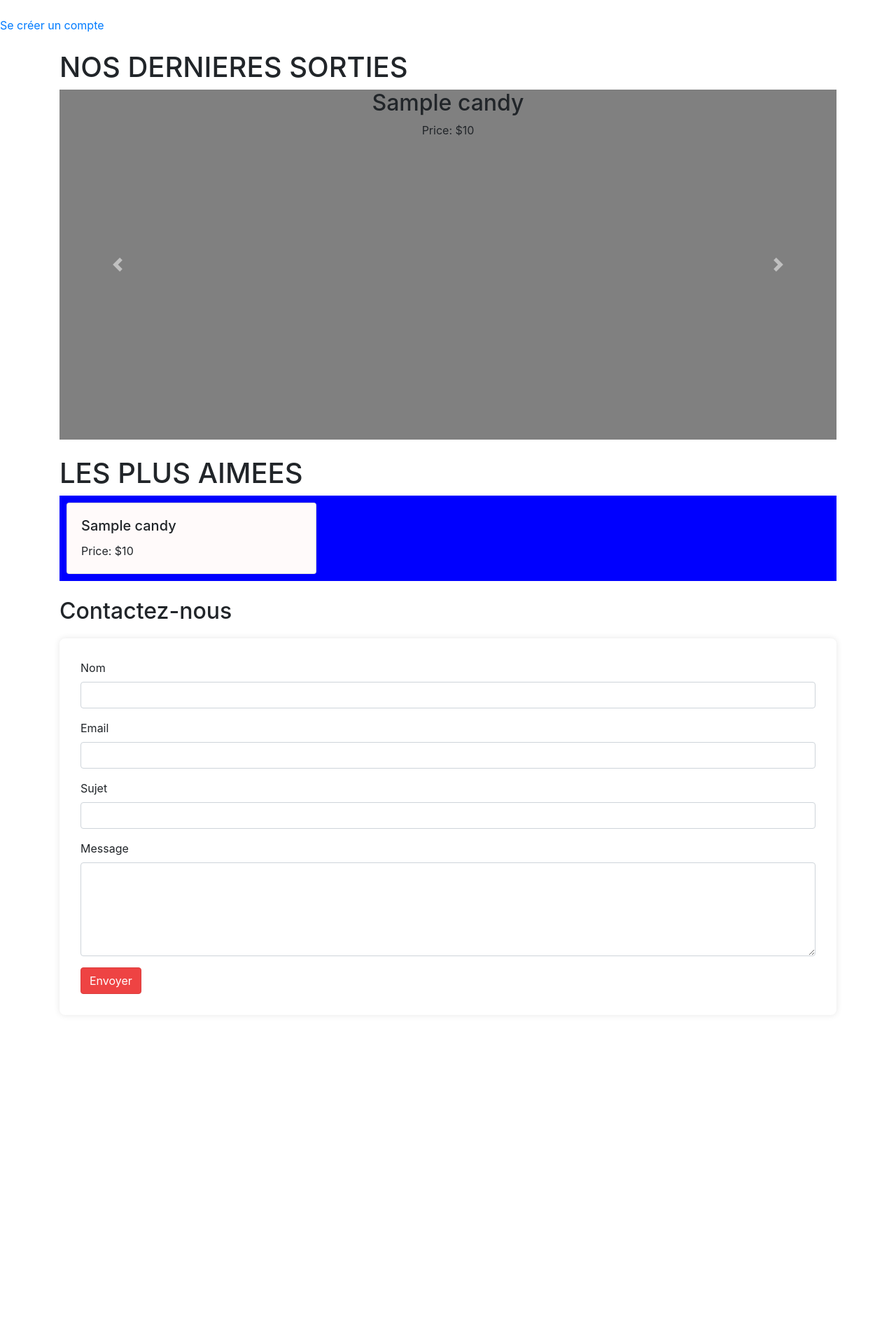
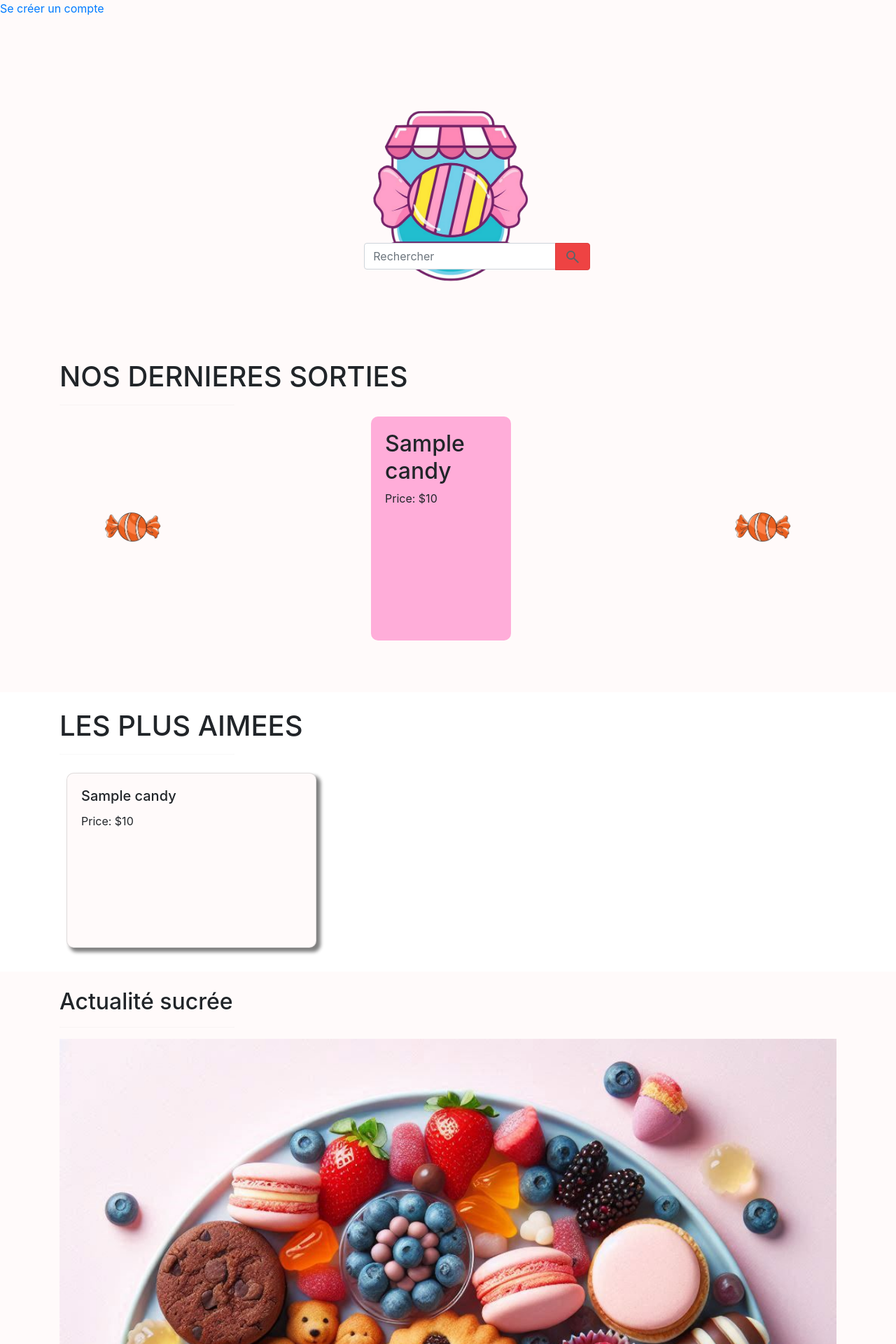
Before and after one commit to clarisse-lebaut/boutique-en-ligne, a PHP site: page /pages/home.php in a window 1280 px wide. Shown: the top 1920 px of the page at 70% size. Before the commit the page ends 1420 px from the top, so only its background shows below. Run offline with PHP 8.4, Linux system fonts and the light colour scheme; tables that the repository leaves empty or names only in its code hold one stand-in row (values such as "Sample post"); some libraries are stand-ins or nearby versions; some web fonts are replaced.

Commit message:
slider for last add product in database, form contact + request, start front, class for searchBar

```diff
--- /dev/null
+++ b/assets/components/search.php
@@ -0,0 +1,55 @@
+<?php
+
+class SearchForm
+{
+    public function render()
+    {
+        ?>
+        <!DOCTYPE html>
+        <html lang="en">
+
+        <head>
+            <meta charset="UTF-8">
+            <meta name="viewport" content="width=device-width, initial-scale=1.0">
+            <title>Document</title>
+            <style>
+                .logo_search {
+                    display: flex;
+                    justify-content: center;
+                    align-items: center;
+                    padding: 100px;
+                    position: relative;
+                }
+
+                .candy_shop_pic {
+                    width: 250px;
+                }
+
+                .search {
+                    display: flex;
+                    gap: 5px;
+                    position: absolute;
+                    bottom: 24%;
+                    left: 39.5%;
+                }
+            </style>
+        </head>
+
+        <body>
+            <div class="container mt-4 logo_search">
+                <img class="candy_shop_pic" src="../assets/images/search/candy-shop.png" alt="">
+                <div class="search">
+                    <div class="input-group mb-3">
+                        <input type="text" class="form-control" placeholder="Rechercher" aria-label="Recipient's username"
+                            aria-describedby="button-addon2" method="POST">
+                        <button type="button" id="button-addon2" class="btn btn-primary"><img src="../../assets/images/icon/search.svg"></button>
+                    </div>
+                </div>
+            </div>
+        </body>
+
+        </html>
+        <?php
+    }
+}
+?>
--- /dev/null
+++ b/assets/script/search.js
@@ -0,0 +1,15 @@
+function searchItems() {
+  let query = document.getElementById("search").value;
+  if (query.length > 2) {
+    let xhr = new XMLHttpRequest();
+    xhr.open("GET", "search.php?q=" + query, true);
+    xhr.onload = function () {
+      if (xhr.status == 200) {
+        document.getElementById("results").innerHTML = xhr.responseText;
+      }
+    };
+    xhr.send();
+  } else {
+    document.getElementById("results").innerHTML = "";
+  }
+}
--- /dev/null
+++ b/assets/script/slider.js
@@ -0,0 +1,44 @@
+let items = document.querySelectorAll(".slider .item");
+let next = document.getElementById("next");
+let prev = document.getElementById("prev");
+
+let active = 2; // Initial slide set to 1 (second slide)
+function loadShow() {
+  let stt = 0;
+  items[active].style.transform = `none`;
+  items[active].style.zIndex = 1;
+  items[active].style.filter = "none";
+  items[active].style.opacity = 1;
+
+  for (let i = active + 1; i < items.length; i++) {
+    stt++;
+    items[i].style.transform = `translateX(${120 * stt}px) scale(${
+      1 - 0.1 * stt
+    }) perspective(16px) rotateY(-1deg)`;
+    items[i].style.zIndex = -stt;
+    items[i].style.filter = "blur(5px)";
+    items[i].style.opacity = stt > 2 ? 0 : 0.6;
+  }
+
+  stt = 0;
+  for (let i = active - 1; i >= 0; i--) {
+    stt++;
+    items[i].style.transform = `translateX(${-120 * stt}px) scale(${
+      1 - 0.1 * stt
+    }) perspective(16px) rotateY(1deg)`;
+    items[i].style.zIndex = -stt;
+    items[i].style.filter = "blur(5px)";
+    items[i].style.opacity = stt > 2 ? 0 : 0.6;
+  }
+}
+
+loadShow();
+
+next.onclick = function () {
+  active = active + 1 < items.length ? active + 1 : active;
+  loadShow();
+};
+prev.onclick = function () {
+  active = active - 1 >= 0 ? active - 1 : active;
+  loadShow();
+};
--- a/classes/request.php
+++ b/classes/request.php
@@ -26,9 +26,10 @@ class Request extends BDD
       return 'Failed to add user';
     }
   }
-  public function getProducts()
+
+  public function getProductsCarousel()
   {
-    $sql = 'SELECT name, price FROM candy';
+    $sql = 'SELECT name, price FROM candy ORDER BY created_at DESC LIMIT 5';
     $stmt = $this->connection->prepare($sql);
 
     if ($stmt->execute()) {
@@ -39,7 +40,7 @@ class Request extends BDD
     }
   }
 
-  public function getProductsDamier()
+  public function getProductsCheckerBoard()
   {
     $sql = 'SELECT name, price FROM candy ORDER BY RAND() LIMIT 9';
     $stmt = $this->connection->prepare($sql);
@@ -51,5 +52,4 @@ class Request extends BDD
       return false;
     }
   }
-
 }
--- a/pages/home.php
+++ b/pages/home.php
@@ -4,14 +4,16 @@ require '../classes/bdd.php';
 require '../classes/request.php';
 
 include "../assets/components/header.php";
+include "../assets/components/search.php";
 
 // Appelle la fonction pour obtenir les produits
 $request = new Request();
-$products = $request->getProducts();
-$productsDamier = $request->getProductsDamier();
+$products = $request->getProductsCarousel();
+$productsDamier = $request->getProductsCheckerBoard();
 
 include "../assets/components/footer.php";
 ?>
+
 
 <!DOCTYPE html>
 <html lang="en">
@@ -20,72 +22,124 @@ include "../assets/components/footer.php";
     <meta charset="UTF-8">
     <meta name="viewport" content="width=device-width, initial-scale=1.0">
     <title><?php echo $pageTitle; ?></title>
+    <link rel="stylesheet" href="../assets/css/global.css">
     <link href="https://maxcdn.bootstrapcdn.com/bootstrap/4.5.2/css/bootstrap.min.css" rel="stylesheet">
     <script src="https://code.jquery.com/jquery-3.5.1.slim.min.js"></script>
     <script src="https://cdn.jsdelivr.net/npm/@popperjs/core@2.5.4/dist/umd/popper.min.js"></script>
     <script src="https://stackpath.bootstrapcdn.com/bootstrap/4.5.2/js/bootstrap.min.js"></script>
-    <style>
-        .carousel_style {
-            height: 500px;
-            background-color: gray;
-        }
-
-        .candy_details {
-            display: flex;
-            flex-direction: column;
-            justify-content: center;
-            align-items: center;
-            text-align: center;
-        }
-    </style>
+    <script src="../assets/script/slider.js" defer></script>
+    <script src="../assets/script/search.js" defer></script>
 </head>
-
-<body>
-
-    <div class="container mb-4">
-
-    </div>
 
 <a href="./create_account.php">Se créer un compte</a>
 
-    <div class="container mt-4">
+<?php
+// Appelle de classe pour la barre de recherche
+$searchForm = new SearchForm();
+$searchForm->render();
+?>
+
+<style>
+    body {
+        background-color: #fffafa;
+    }
+
+    .slider {
+        position: relative;
+        width: 100%;
+        height: 370px;
+        display: flex;
+    }
+
+    .item {
+        position: absolute;
+        width: 200px;
+        height: 320px;
+        text-align: justify;
+        border-radius: 10px;
+        padding: 20px;
+        transition: 0.5s;
+        left: calc(50% - 110px);
+        top: 0;
+        background-color: #ffadd9;
+    }
+
+    #next,
+    #prev {
+        position: absolute;
+        top: 30%;
+        color: red;
+        background-color: transparent;
+        border: none;
+        font-weight: bold;
+        left: 50px;
+    }
+
+    #prev:hover,
+    #next:hover {
+        width: 100px;
+        top: 20%;
+        left: 30px;
+    }
+
+    #next:hover {
+        left: unset;
+        right: 30px;
+
+    }
+
+    #prev:hover {
+        left: 30px;
+
+    }
+
+    #next {
+        left: unset;
+        right: 50px;
+    }
+
+    .lastout {}
+
+    .loved {
+        background-color: #ffffff;
+    }
+
+    .news {}
+</style>
+
+<div class="container mb-4 lastOut">
     <h1>NOS DERNIERES SORTIES</h1>
+    <hr width="250px">
     <?php if ($products !== false && count($products) > 0) { ?>
-            <div id="productCarousel" class="carousel slide" data-ride="carousel">
-                <div class="carousel-inner">
+        <div id="slider_products" class="container mb-4">
+            <div class="slider">
+                <div class="btn_next">
+                    <img id="next" src="../assets/images/btn/orange-candy.png" alt="" width="80px">
+                </div>
                 <?php
                 $active = 'active';
                 foreach ($products as $row) { ?>
-                        <div class="carousel-item <?php echo $active; ?> carousel_style">
-                            <div class="d-block w-100 candy_details">
+                    <div class="item <?php echo $active; ?>">
                         <h2><?php echo htmlspecialchars($row["name"]); ?></h2>
                         <p>Price: $<?php echo htmlspecialchars($row["price"]); ?></p>
-                            </div>
                     </div>
                     <?php
                     $active = '';
                 } ?>
+                <div class="btn_prev">
+                    <img id="prev" src="../assets/images/btn/orange-candy.png" alt="" width="80px">
                 </div>
-                <a class="carousel-control-prev" href="#productCarousel" role="button" data-slide="prev">
-                    <span class="carousel-control-prev-icon" aria-hidden="true"></span>
-                    <span class="sr-only">Previous</span>
-                </a>
-                <a class="carousel-control-next" href="#productCarousel" role="button" data-slide="next">
-                    <span class="carousel-control-next-icon" aria-hidden="true"></span>
-                    <span class="sr-only">Next</span>
-                </a>
+            </div>
         </div>
     <?php } else { ?>
         <p>Failed to get products or no products found</p>
     <?php } ?>
 </div>
-
 <style>
     .grid-box {
         display: grid;
         grid-template-columns: repeat(3, 1fr);
         gap: 10px;
-            background-color: blue;
         padding: 10px;
     }
 
@@ -102,12 +156,15 @@ include "../assets/components/footer.php";
     .card {
         margin: 0;
         /* Évite les marges des cartes */
+        height: 250px;
+        box-shadow: 5px 5px 5px 1px gray;
+        border-radius: 10px;
     }
 </style>
-
-
-    <div class="container mt-4">
+<div class="container-fluid mt-4 loved">
+    <div class="container py-4">
         <h1>LES PLUS AIMEES</h1>
+        <hr width="250px">
         <div class="grid-box">
             <?php
             if ($productsDamier !== false && count($productsDamier) > 0) {
@@ -129,6 +186,57 @@ include "../assets/components/footer.php";
         </div>
     </div>
 </div>
+</div>
+
+<div class="container-fluid mt-4 news">
+    <div class="container">
+        <h2>Actualité sucrée</h2>
+        <hr width="250px">
+        <div id="carouselExampleCaptions" class="carousel slide">
+            <div class="carousel-indicators">
+                <button type="button" data-bs-target="#carouselExampleCaptions" data-bs-slide-to="0" class="active"
+                    aria-current="true" aria-label="Slide 1"></button>
+                <button type="button" data-bs-target="#carouselExampleCaptions" data-bs-slide-to="1"
+                    aria-label="Slide 2"></button>
+                <button type="button" data-bs-target="#carouselExampleCaptions" data-bs-slide-to="2"
+                    aria-label="Slide 3"></button>
+            </div>
+            <div class="carousel-inner">
+                <div class="carousel-item active">
+                    <img src="../assets/readme/readme.jpeg" class="d-block w-100" alt="...">
+                    <div class="carousel-caption d-none d-md-block">
+                        <h5>First slide label</h5>
+                        <p>Some representative placeholder content for the first slide.</p>
+                    </div>
+                </div>
+                <div class="carousel-item">
+                    <img src="../assets/readme/readme.jpeg" class="d-block w-100" alt="...">
+                    <div class="carousel-caption d-none d-md-block">
+                        <h5>Second slide label</h5>
+                        <p>Some representative placeholder content for the second slide.</p>
+                    </div>
+                </div>
+                <div class="carousel-item">
+                    <img src="../assets/readme/readme.jpeg" class="d-block w-100" alt="...">
+                    <div class="carousel-caption d-none d-md-block">
+                        <h5>Third slide label</h5>
+                        <p>Some representative placeholder content for the third slide.</p>
+                    </div>
+                </div>
+            </div>
+            <button class="carousel-control-prev" type="button" data-bs-target="#carouselExampleCaptions"
+                data-bs-slide="prev">
+                <span class="carousel-control-prev-icon" aria-hidden="true"></span>
+                <span class="visually-hidden">Previous</span>
+            </button>
+            <button class="carousel-control-next" type="button" data-bs-target="#carouselExampleCaptions"
+                data-bs-slide="next">
+                <span class="carousel-control-next-icon" aria-hidden="true"></span>
+                <span class="visually-hidden">Next</span>
+            </button>
+        </div>
+    </div>
+</div>
 <style>
     .contact-form {
         background: #fff;
@@ -141,8 +249,31 @@ include "../assets/components/footer.php";
 </style>
 <div class="container mt-4">
     <h2>Contactez-nous</h2>
+    <?php
+    if ($_POST) {
+        // Récupération des données du formulaire
+        $name = htmlspecialchars($_POST['name']);
+        $email = htmlspecialchars($_POST['email']);
+        $subject = htmlspecialchars($_POST['subject']);
+        $message = htmlspecialchars($_POST['message']);
+
+        // Validation simple (vous pouvez ajouter plus de validation)
+        if (!empty($name) && !empty($email) && !empty($subject) && !empty($message)) {
+            // Traitement des données, par exemple, les enregistrer dans une base de données ou les envoyer par email
+            // Pour l'instant, nous allons simplement les afficher
+            echo "Nom: " . $name . "<br>";
+            echo "Email: " . $email . "<br>";
+            echo "Sujet: " . $subject . "<br>";
+            echo "Message: " . $message . "<br>";
+        } else {
+            echo "Données invalides.";
+        }
+    } else {
+        echo "Méthode de requête non autorisée.";
+    }
+    ?>
     <div class="container contact-form">
-            <form action="process_contact.php" method="POST">
+        <form action="" method="POST">
             <div class="form-group">
                 <label for="name">Nom</label>
                 <input type="text" class="form-control" id="name" name="name" required>
```
Also changed, not shown: assets/images/btn/blue-candy.png (added), assets/images/btn/orange-candy.png (added), assets/images/btn/yellowcandy.png (added), assets/images/icon/next.svg (added), assets/images/icon/prev.svg (added), assets/images/icon/search.svg (added), assets/images/search/candy-shop.png (added). Lines whose indentation alone changed are shown as unchanged.
